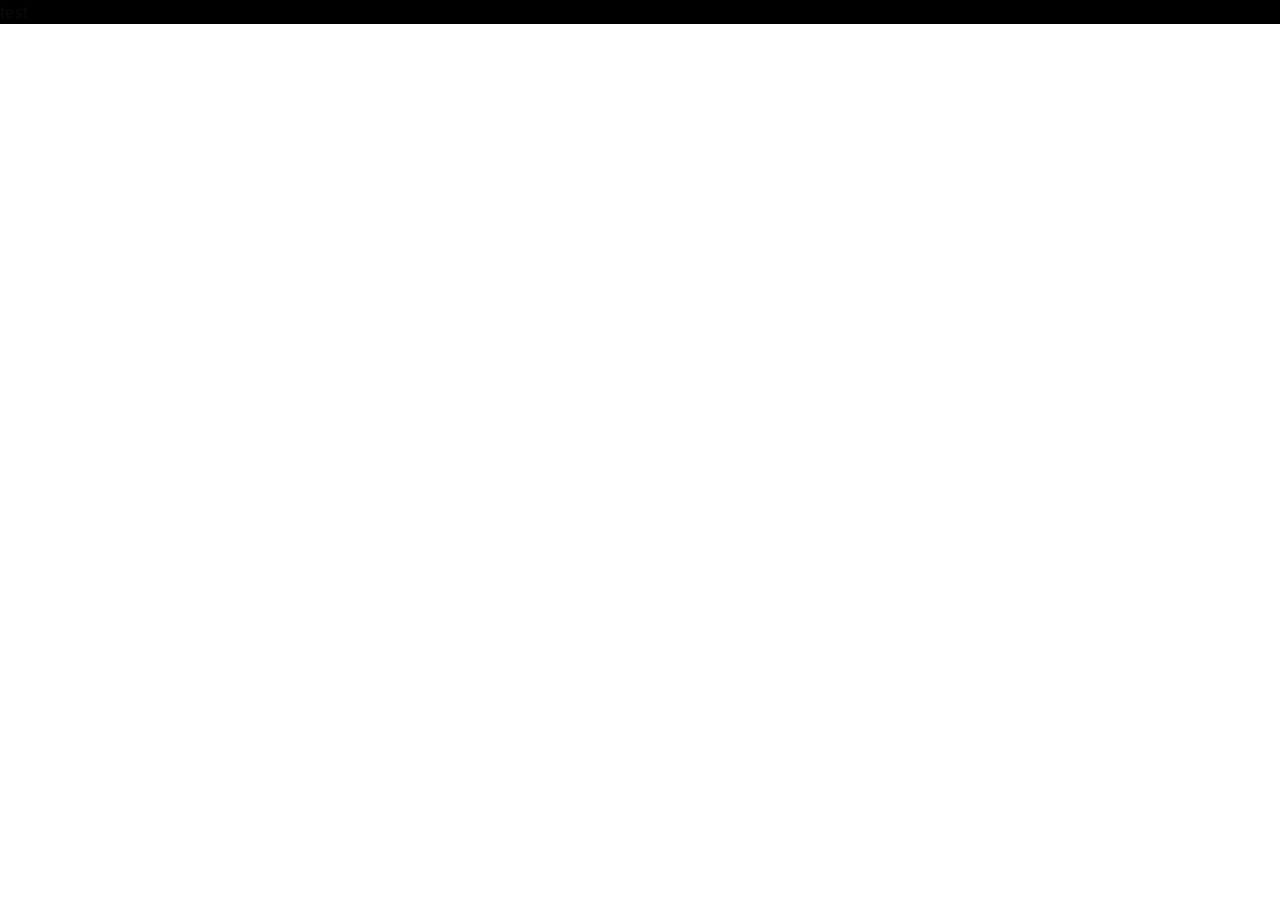
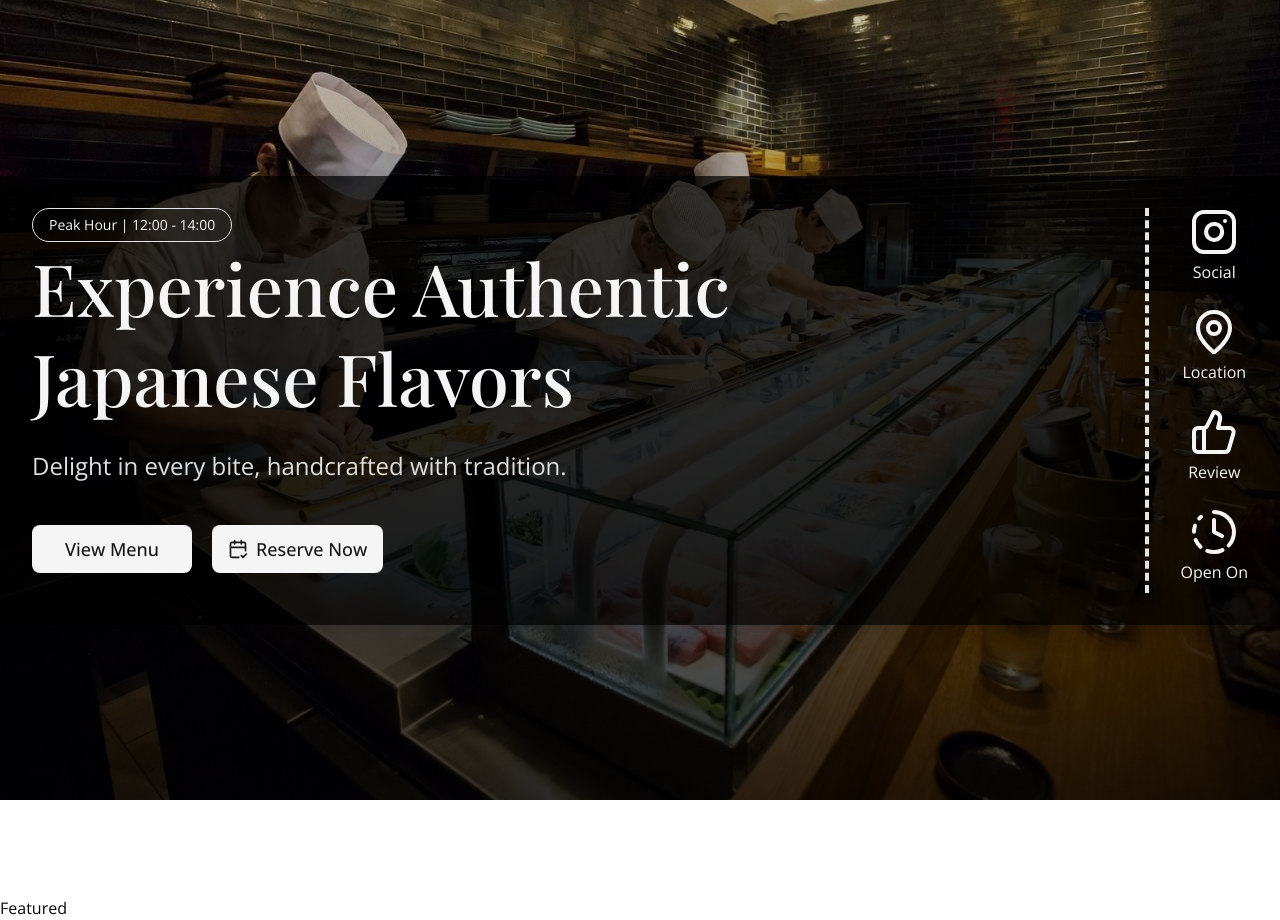
Before and after one commit to ShadmanSakib22/codecanyon-restaurant1, a Next.js app: page / in a window 1280 px wide. Before the commit the page ends 800 px from the top, so only its background shows below. Built offline with nearby package versions, Linux system fonts and the light colour scheme; a web font is replaced by a local one.

Commit message:
feat: herosection init

```diff
--- a/app/globals.css
+++ b/app/globals.css
@@ -1,7 +1,5 @@
 @import "tailwindcss";
 @import "tw-animate-css";
-
-@custom-variant dark (&:is(.dark *));
 
 :root {
   --radius: 0.625rem;
@@ -38,43 +36,9 @@
   --sidebar-ring: oklch(0.708 0 0);
 }
 
-.dark {
-  --background: oklch(0.145 0 0);
-  --foreground: oklch(0.985 0 0);
-  --card: oklch(0.205 0 0);
-  --card-foreground: oklch(0.985 0 0);
-  --popover: oklch(0.205 0 0);
-  --popover-foreground: oklch(0.985 0 0);
-  --primary: oklch(0.922 0 0);
-  --primary-foreground: oklch(0.205 0 0);
-  --secondary: oklch(0.269 0 0);
-  --secondary-foreground: oklch(0.985 0 0);
-  --muted: oklch(0.269 0 0);
-  --muted-foreground: oklch(0.708 0 0);
-  --accent: oklch(0.269 0 0);
-  --accent-foreground: oklch(0.985 0 0);
-  --destructive: oklch(0.704 0.191 22.216);
-  --border: oklch(1 0 0 / 10%);
-  --input: oklch(1 0 0 / 15%);
-  --ring: oklch(0.556 0 0);
-  --chart-1: oklch(0.488 0.243 264.376);
-  --chart-2: oklch(0.696 0.17 162.48);
-  --chart-3: oklch(0.769 0.188 70.08);
-  --chart-4: oklch(0.627 0.265 303.9);
-  --chart-5: oklch(0.645 0.246 16.439);
-  --sidebar: oklch(0.205 0 0);
-  --sidebar-foreground: oklch(0.985 0 0);
-  --sidebar-primary: oklch(0.488 0.243 264.376);
-  --sidebar-primary-foreground: oklch(0.985 0 0);
-  --sidebar-accent: oklch(0.269 0 0);
-  --sidebar-accent-foreground: oklch(0.985 0 0);
-  --sidebar-border: oklch(1 0 0 / 10%);
-  --sidebar-ring: oklch(0.556 0 0);
-}
-
 @theme inline {
   --font-playfair: var(--font-playfair);
-  --font-inter: var(--font-inter);
+  --font-sans: var(--font-sans);
 
   --color-background: var(--background);
   --color-foreground: var(--foreground);
@@ -131,15 +95,8 @@
   body {
     width: 100vw;
     overflow-x: hidden;
-    font-family: var(--font-inter), Arial, Helvetica, sans-serif;
+    font-family: var(--font-sans), sans-serif, Arial, Helvetica;
     background: var(--background);
     color: var(--foreground);
   }
-
-  .title {
-    @apply text-2xl sm:text-3xl md:text-4xl lg:text-5xl font-semibold;
-  }
-  .subtitle {
-    @apply text-sm sm:text-base md:text-xl lg:text-2xl;
-  }
 }
--- a/app/layout.tsx
+++ b/app/layout.tsx
@@ -1,5 +1,5 @@
 import type { Metadata } from "next";
-import { Playfair_Display, Inter } from "next/font/google";
+import { Playfair_Display, Open_Sans } from "next/font/google";
 import "./globals.css";
 
 const playfair = Playfair_Display({
@@ -7,9 +7,10 @@ const playfair = Playfair_Display({
   subsets: ["latin"],
 });
 
-const inter = Inter({
-  variable: "--font-inter",
+const sans = Open_Sans({
+  variable: "--font-sans",
   subsets: ["latin"],
+  weight: ["400", "500", "600", "700"],
 });
 
 export const metadata: Metadata = {
@@ -24,9 +25,7 @@ export default function RootLayout({
 }>) {
   return (
     <html lang="en">
-      <body
-        className={`${playfair.variable} ${inter.variable} antialiased`}
-      >
+      <body className={`${playfair.variable} ${sans.variable} antialiased`}>
         {children}
       </body>
     </html>
--- a/app/page.tsx
+++ b/app/page.tsx
@@ -1,10 +1,15 @@
-import Image from "next/image";
+import HeroSection from "@/components/hero-section";
 
 export default function Home() {
   return (
     <div>
       <main>
-        <h1 className="bg-black">test</h1>
+        {/*Hero Section */}
+        <HeroSection />
+
+        <section className="mt-10 md:mt-16 lg:mt-24">
+          <h2>Featured</h2>
+        </section>
       </main>
     </div>
   );
--- /dev/null
+++ b/components/hero-section.tsx
@@ -0,0 +1,77 @@
+import Image from "next/image";
+import Link from "next/link";
+import { Button } from "@/components/ui/button";
+import {
+  CalendarCheck2,
+  ClockFading,
+  Instagram,
+  MapPin,
+  ThumbsUp,
+} from "lucide-react";
+import FadeUp from "@/components/motions/fadeup";
+
+export default function HeroSection() {
+  return (
+    <section className="relative w-full overflow-hidden min-h-screen flex flex-col justify-center">
+      {/* Background Image */}
+      <Image
+        src="/example-herobg.jpg"
+        alt="Sushi Background"
+        fill
+        priority
+        className="object-cover object-center absolute z-[-2]"
+      />
+
+      {/* Gradient Overlay */}
+      <div className="absolute inset-0 bg-gradient-to-b from-black/20 via-black/50 to-black/80 z-[-1]" />
+
+      {/* Glass Panel */}
+      <FadeUp>
+        <div className="bg-black/70 shadow-xl w-full">
+          <div className="container py-8 flex flex-col sm:flex-row gap-5">
+            <div className="max-w-3xl ">
+              <div className="px-4 py-1.5 rounded-full min-w-[160px] border inline-flex text-secondary text-sm backdrop-blur-md">
+                Peak Hour | 12:00 - 14:00
+              </div>
+
+              <h1 className="font-playfair text-5xl md:text-6xl lg:text-7xl font-medium text-secondary leading-tight drop-shadow-lg">
+                Experience Authentic Japanese Flavors
+              </h1>
+              <p className="mt-6 text-xl lg:text-2xl text-secondary/90 leading-relaxed">
+                Delight in every bite, handcrafted with tradition.
+              </p>
+
+              {/*Buttons */}
+              <div className="flex flex-col sm:flex-row gap-5 mt-10 mb-5">
+                <Button variant="secondary" size={"lg"}>
+                  View Menu
+                </Button>
+                <Button variant="secondary" size={"lg"}>
+                  <CalendarCheck2 className="size-5" /> Reserve Now
+                </Button>
+              </div>
+            </div>
+            <div className="flex flex-row sm:flex-col gap-6 ml-auto sm:border-l-4 border-dashed pl-4 md:pl-8 text-secondary">
+              <Link href={"/"} className="flex flex-col items-center gap-1">
+                <Instagram className="size-8 md:size-12 " />
+                Social
+              </Link>
+              <Link href={"/"} className="flex flex-col items-center gap-1">
+                <MapPin className="size-8 md:size-12 " />
+                Location
+              </Link>
+              <Link href={"/"} className="flex flex-col items-center gap-1">
+                <ThumbsUp className="size-8 md:size-12 " />
+                Review
+              </Link>
+              <Link href={"/"} className="flex flex-col items-center gap-1">
+                <ClockFading className="size-8 md:size-12 " />
+                Open On
+              </Link>
+            </div>
+          </div>
+        </div>
+      </FadeUp>
+    </section>
+  );
+}
--- /dev/null
+++ b/components/motions/fadeup.tsx
@@ -0,0 +1,32 @@
+"use client";
+import React, { ReactNode } from "react";
+import { motion } from "framer-motion";
+
+interface FadeUpProps {
+  children: ReactNode;
+}
+
+const FadeUp = ({ children }: FadeUpProps) => {
+  return (
+    <motion.div
+      initial="hidden"
+      animate="visible"
+      variants={{
+        hidden: { opacity: 0, y: 50 },
+        visible: {
+          opacity: 1,
+          y: 0,
+        },
+      }}
+      transition={{
+        duration: 0.8,
+        ease: "easeOut",
+        delay: 0.2,
+      }}
+    >
+      {children}
+    </motion.div>
+  );
+};
+
+export default FadeUp;
--- a/components/ui/button.tsx
+++ b/components/ui/button.tsx
@@ -1,11 +1,11 @@
-import * as React from "react"
-import { Slot } from "@radix-ui/react-slot"
-import { cva, type VariantProps } from "class-variance-authority"
+import * as React from "react";
+import { Slot } from "@radix-ui/react-slot";
+import { cva, type VariantProps } from "class-variance-authority";
 
-import { cn } from "@/lib/utils"
+import { cn } from "@/lib/utils";
 
 const buttonVariants = cva(
-  "inline-flex items-center justify-center gap-2 whitespace-nowrap rounded-md text-sm font-medium transition-all disabled:pointer-events-none disabled:opacity-50 [&_svg]:pointer-events-none [&_svg:not([class*='size-'])]:size-4 shrink-0 [&_svg]:shrink-0 outline-none focus-visible:border-ring focus-visible:ring-ring/50 focus-visible:ring-[3px] aria-invalid:ring-destructive/20 dark:aria-invalid:ring-destructive/40 aria-invalid:border-destructive",
+  "inline-flex items-center justify-center gap-2 whitespace-nowrap rounded-md text-sm font-medium transition-all disabled:pointer-events-none disabled:opacity-50 [&_svg]:pointer-events-none [&_svg:not([class*='size-'])]:size-4 shrink-0 [&_svg]:shrink-0 outline-none focus-visible:border-ring focus-visible:ring-ring/50 focus-visible:ring-[3px] aria-invalid:ring-destructive/20 dark:aria-invalid:ring-destructive/40 aria-invalid:border-destructive min-w-[160px] cursor-pointer",
   {
     variants: {
       variant: {
@@ -23,7 +23,7 @@ const buttonVariants = cva(
       size: {
         default: "h-9 px-4 py-2 has-[>svg]:px-3",
         sm: "h-8 rounded-md gap-1.5 px-3 has-[>svg]:px-2.5",
-        lg: "h-10 rounded-md px-6 has-[>svg]:px-4",
+        lg: "h-12 text-base sm:text-lg font-medium rounded-md px-6 has-[>svg]:px-4",
         icon: "size-9",
         "icon-sm": "size-8",
         "icon-lg": "size-10",
@@ -34,7 +34,7 @@ const buttonVariants = cva(
       size: "default",
     },
   }
-)
+);
 
 function Button({
   className,
@@ -44,9 +44,9 @@ function Button({
   ...props
 }: React.ComponentProps<"button"> &
   VariantProps<typeof buttonVariants> & {
-    asChild?: boolean
+    asChild?: boolean;
   }) {
-  const Comp = asChild ? Slot : "button"
+  const Comp = asChild ? Slot : "button";
 
   return (
     <Comp
@@ -54,7 +54,7 @@ function Button({
       className={cn(buttonVariants({ variant, size, className }))}
       {...props}
     />
-  )
+  );
 }
 
-export { Button, buttonVariants }
+export { Button, buttonVariants };
--- a/package.json
+++ b/package.json
@@ -13,6 +13,7 @@
     "class-variance-authority": "^0.7.1",
     "clsx": "^2.1.1",
     "lucide-react": "^0.545.0",
+    "motion": "^12.23.24",
     "next": "15.5.4",
     "react": "19.1.0",
     "react-dom": "19.1.0",
```
Also changed, not shown: components/navbar.tsx (added), public/example-herobg.jpg (added), 1 other file (tests, documents, lock files or other folders).
